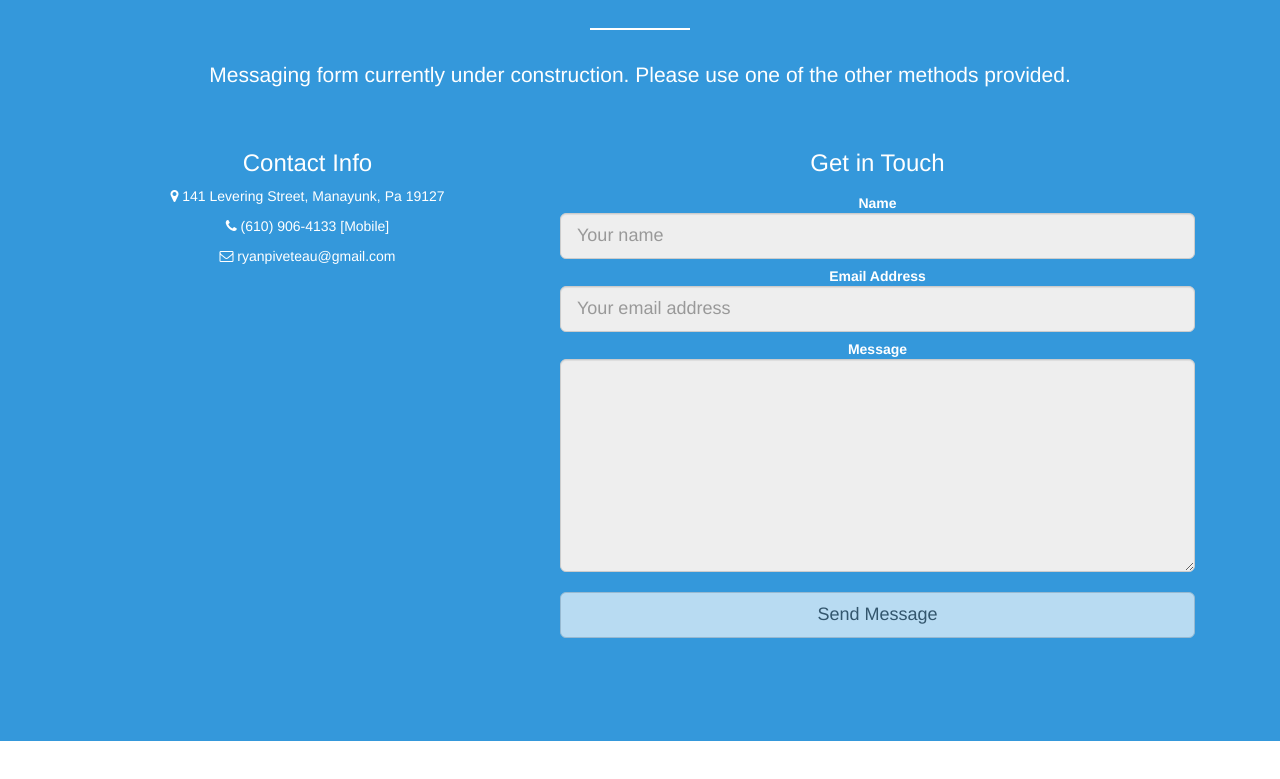
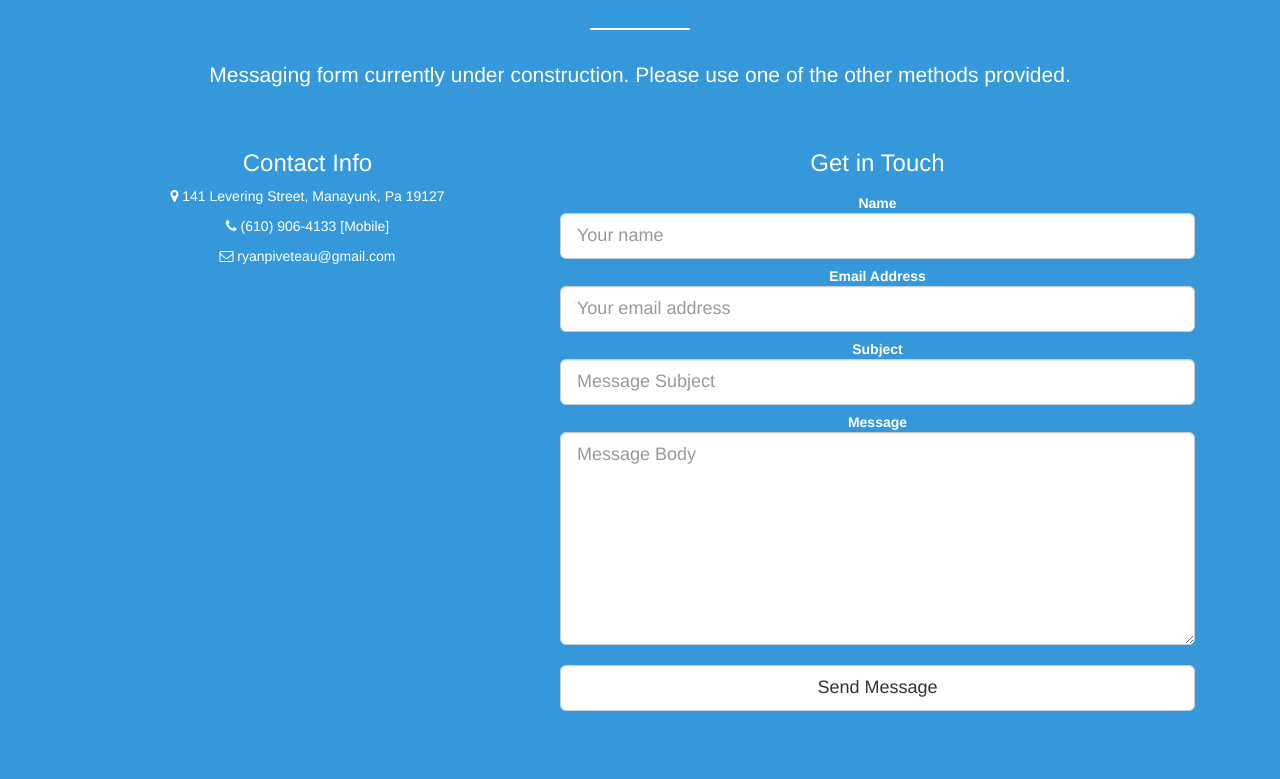
Before and after one commit to ryanpiv/welcome, a plain HTML site: page index.html in a window 1280 px wide. Shown: the part 3660-4439 px from the top of the page. Before the commit the page ends 4401 px from the top, so only its background shows below. Drawn offline with nearby package versions, Linux system fonts and the light colour scheme.

Commit message:
First attempt at mailing PHP

```diff
--- a/index.html
+++ b/index.html
@@ -199,7 +199,7 @@
             <header class="section-header">
                 <h2 class="section-title"><span>Relevant Experience</span></h2>
                 <div class="spacer"></div>
-                <p class="section-subtitle">Currently Employed and Not Seeking Employment</p>
+                <p class="section-subtitle">Currently Happily Employed</p>
             </header>
             <div class="row">
                 <div class="col-md-6">
@@ -269,24 +269,30 @@
                         <div class="control-group">
                             <label class="control-label" for="name">Name</label>
                             <div class="controls">
-                                <input type="text" name="name" id="name" placeholder="Your name" class="form-control input-lg" readonly>
+                                <input type="text" name="name" id="name" placeholder="Your name" class="form-control input-lg">
                             </div>
                         </div>
                         <div class="control-group">
                             <label class="control-label" for="email">Email Address</label>
                             <div class="controls">
-                                <input type="text" name="email" id="email" placeholder="Your email address" class="form-control input-lg" readonly>
+                                <input type="text" name="email" id="email" placeholder="Your email address" class="form-control input-lg">
+                            </div>
+                        </div>
+                        <div class="control-group">
+                            <label class="control-label" for="subject">Subject</label>
+                            <div class="controls">
+                                <input type="text" name="subject" id="subject" placeholder="Message Subject" class="form-control input-lg">
                             </div>
                         </div>
                         <div class="control-group">
                             <label class="control-label" for="message">Message</label>
                             <div class="controls">
-                                <textarea name="message" id="message" rows="8" class="form-control input-lg" readonly></textarea>
+                                <textarea name="message" id="message" rows="8" class="form-control input-lg" placeholder="Message Body"></textarea>
                             </div>
                         </div>
                         <br />
                         <div class="form-actions">
-                            <button type="submit" class="btn btn-default btn-lg btn-block" disabled>Send Message</button>
+                            <button type="submit" class="btn btn-default btn-lg btn-block">Send Message</button>
                         </div>
                     </form><!-- End contact-form -->
                 </div>
```
Also changed, not shown: 1 other file.
